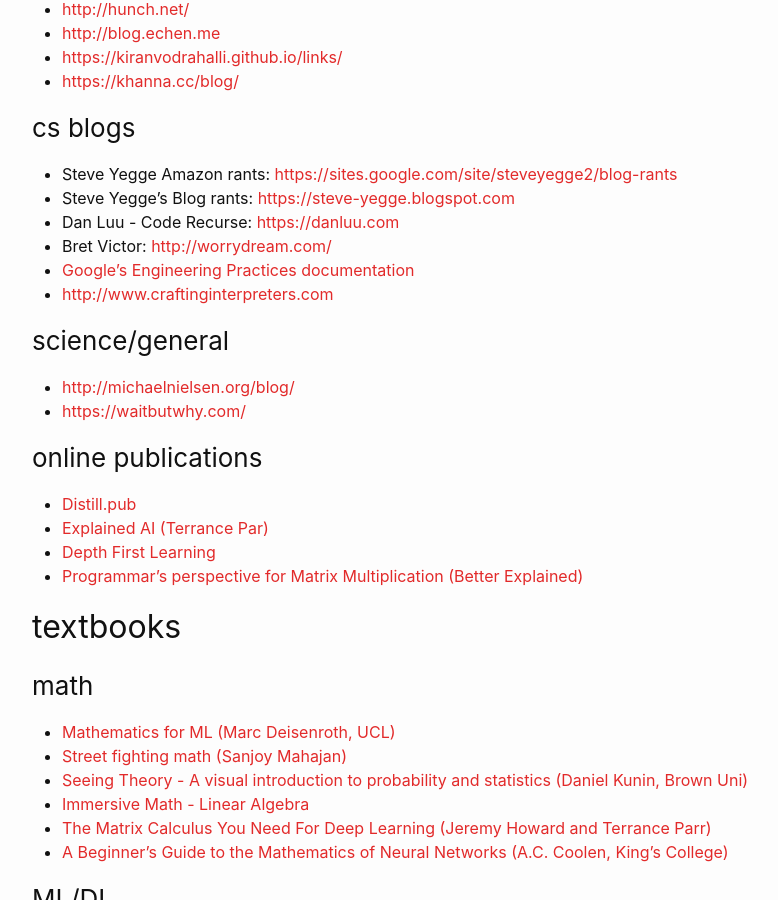
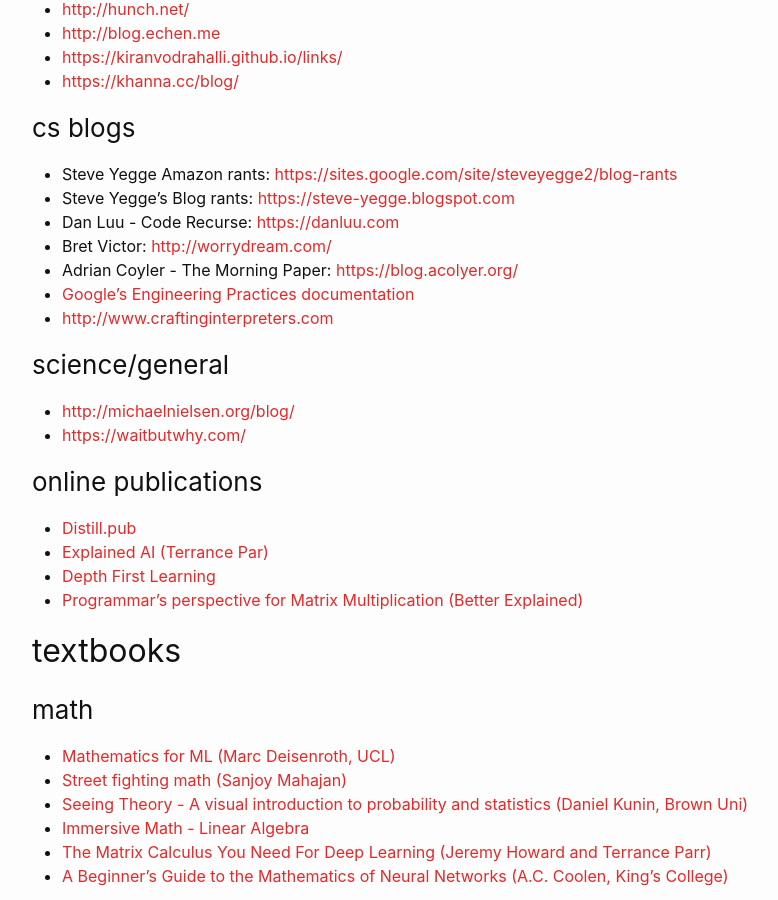
Before and after one commit to viraat/blog, a Jekyll site: the page built from links.markdown, in a window 1280 px wide and 900 px high, scrolled down 707 px. Shown: the whole window, without its empty margins (238-1016 px from the left). Built offline with Jekyll 4.4.1, drawn with Linux system fonts in a browser that asks for light colours.

Commit message:
Add the morning paper

```diff
--- a/links.markdown
+++ b/links.markdown
@@ -37,6 +37,7 @@
 * Steve Yegge's Blog rants: <https://steve-yegge.blogspot.com>
 * Dan Luu - Code Recurse: <https://danluu.com>
 * Bret Victor: <http://worrydream.com/>
+* Adrian Coyler - The Morning Paper: <https://blog.acolyer.org/>
 * [Google's Engineering Practices documentation](https://google.github.io/eng-practices/)
 * <http://www.craftinginterpreters.com>
 
```
